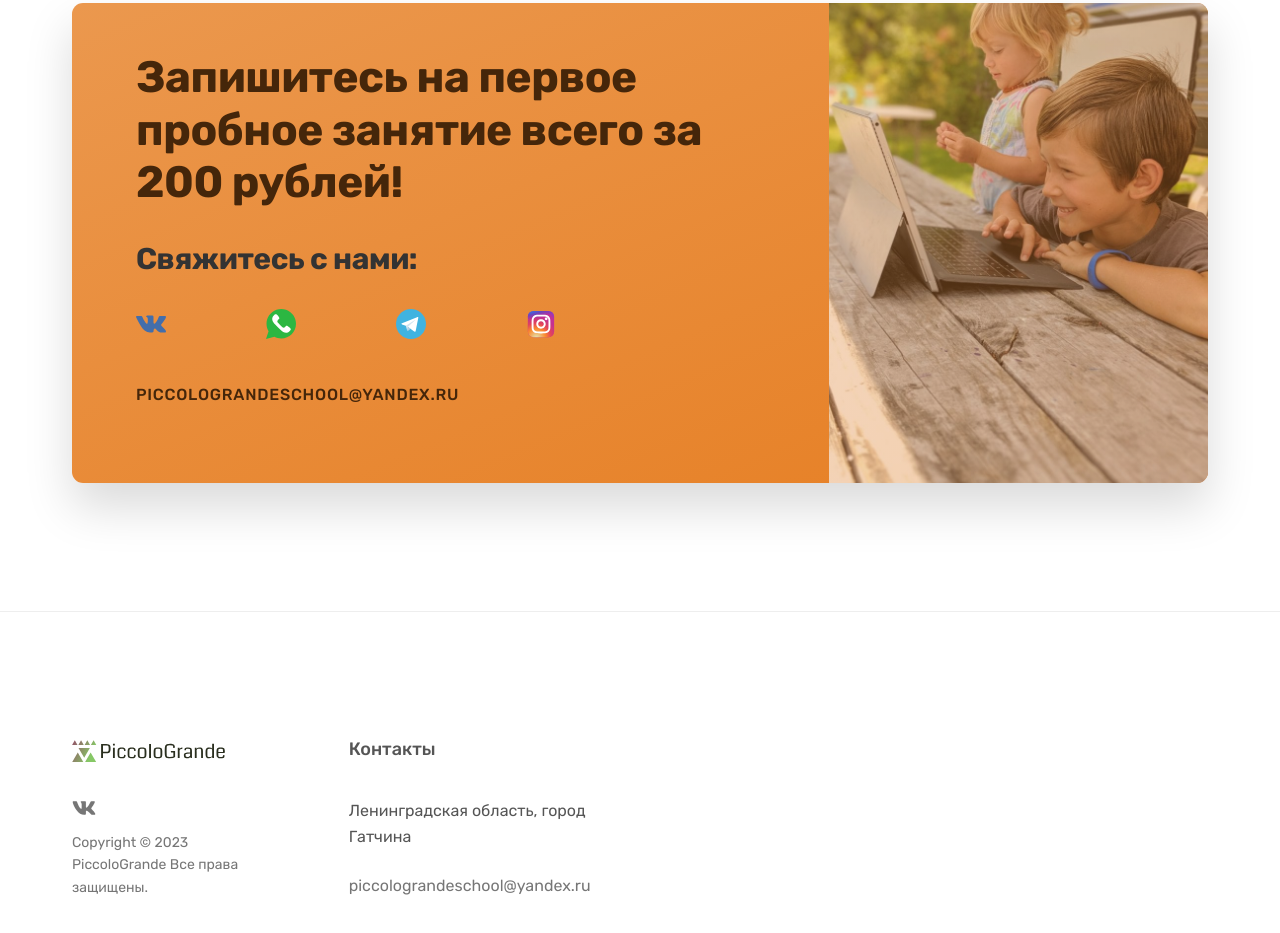
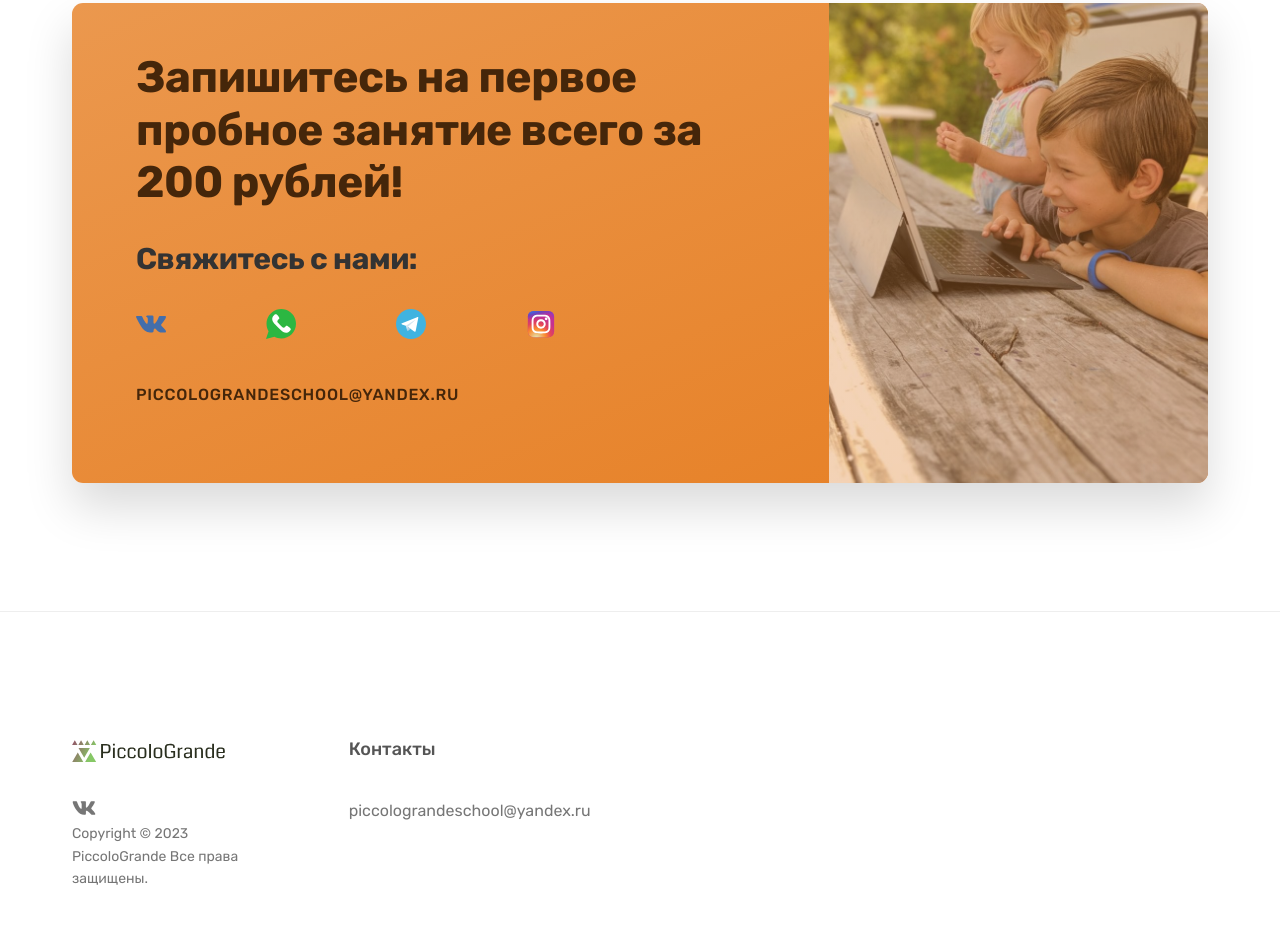
Before and after one commit to inkerinmaa/pg-site, a plain HTML site: page index.html in a window 1280 px wide. Shown: the part 4770-5703 px from the top of the page. Drawn offline with nearby package versions, Linux system fonts and the light colour scheme; some packages are replaced by stand-ins of ours; a script that the page names is missing.

Commit message:
Removed address

```diff
--- a/index.html
+++ b/index.html
@@ -456,9 +456,9 @@
         <div class="address-col">
           <p class="footer-heading">Контакты</p>
           <address class="contacts">
-            <p class="address">
-              Ленинградская область, город Гатчина
-            </p>
+            <!-- <p class="address">
+              Russia
+            </p> -->
             <p>
               <!-- <a class="footer-link" href="tel:123">123</a
               ><br /> -->
@@ -468,34 +468,6 @@
             </p>
           </address>
         </div>
-
-        <!-- <nav class="nav-col">
-          <p class="footer-heading">Account</p>
-          <ul class="footer-nav">
-            <li><a class="footer-link" href="#">Create account</a></li>
-            <li><a class="footer-link" href="#">Sign in</a></li>
-            <li><a class="footer-link" href="#">iOS app</a></li>
-            <li><a class="footer-link" href="#">Android app</a></li>
-          </ul>
-        </nav> -->
-
-        <!-- <nav class="nav-col">
-          <p class="footer-heading">Company</p>
-          <ul class="footer-nav">
-            <li><a class="footer-link" href="#">About Omnifood</a></li>
-            <li><a class="footer-link" href="#">For Business</a></li>
-            <li><a class="footer-link" href="#">Cooking partners</a></li>
-            <li><a class="footer-link" href="#">Careers</a></li>
-          </ul>
-        </nav> -->
-
-        <!-- <nav class="nav-col">
-          <p class="footer-heading">Resources</p>
-          <ul class="footer-nav">
-            <li><a class="footer-link" href="#">Recipe directory </a></li>
-            <li><a class="footer-link" href="#">Help center</a></li>
-            <li><a class="footer-link" href="#">Privacy & terms</a></li>
-          </ul> -->
         </nav>
       </div>
     </footer>
```
